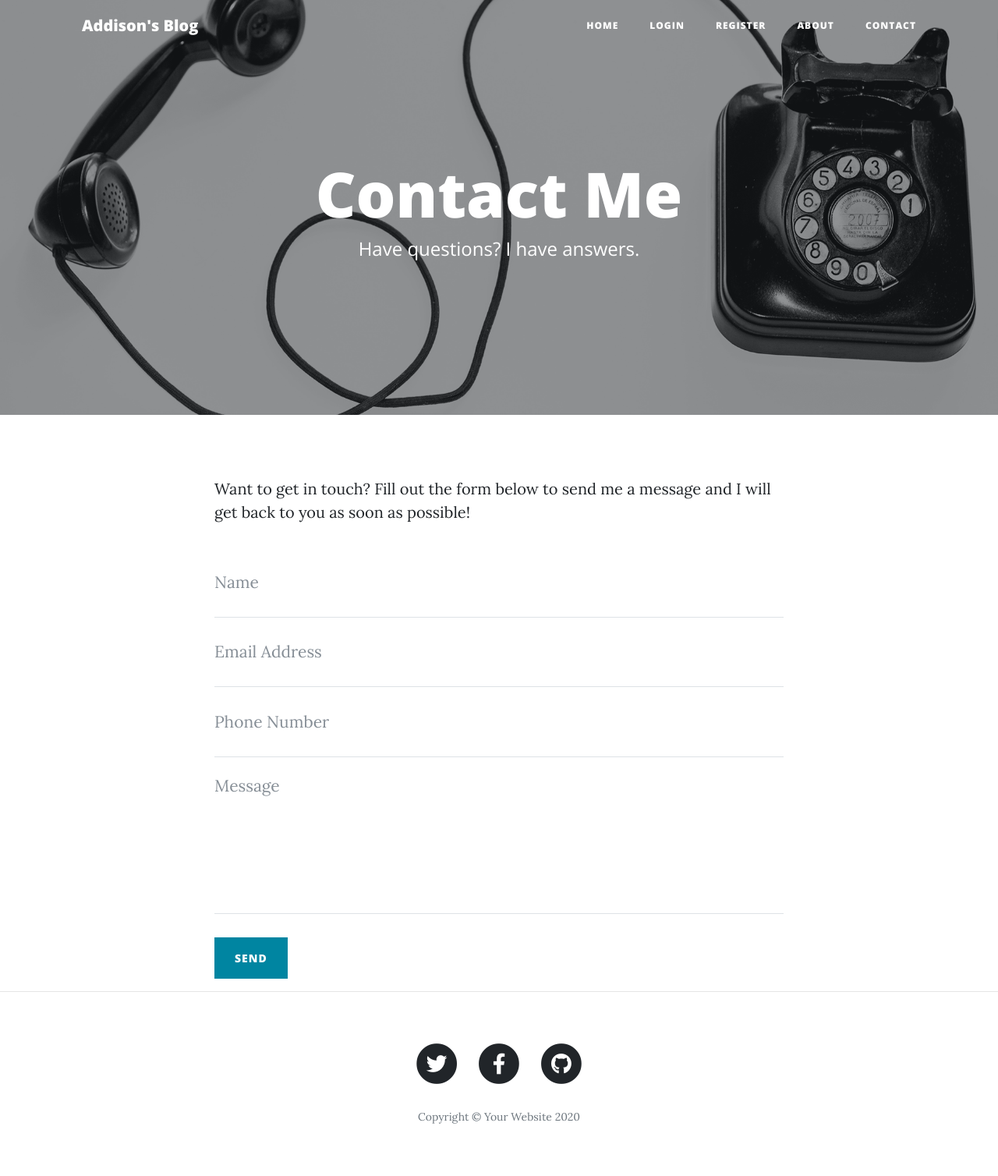
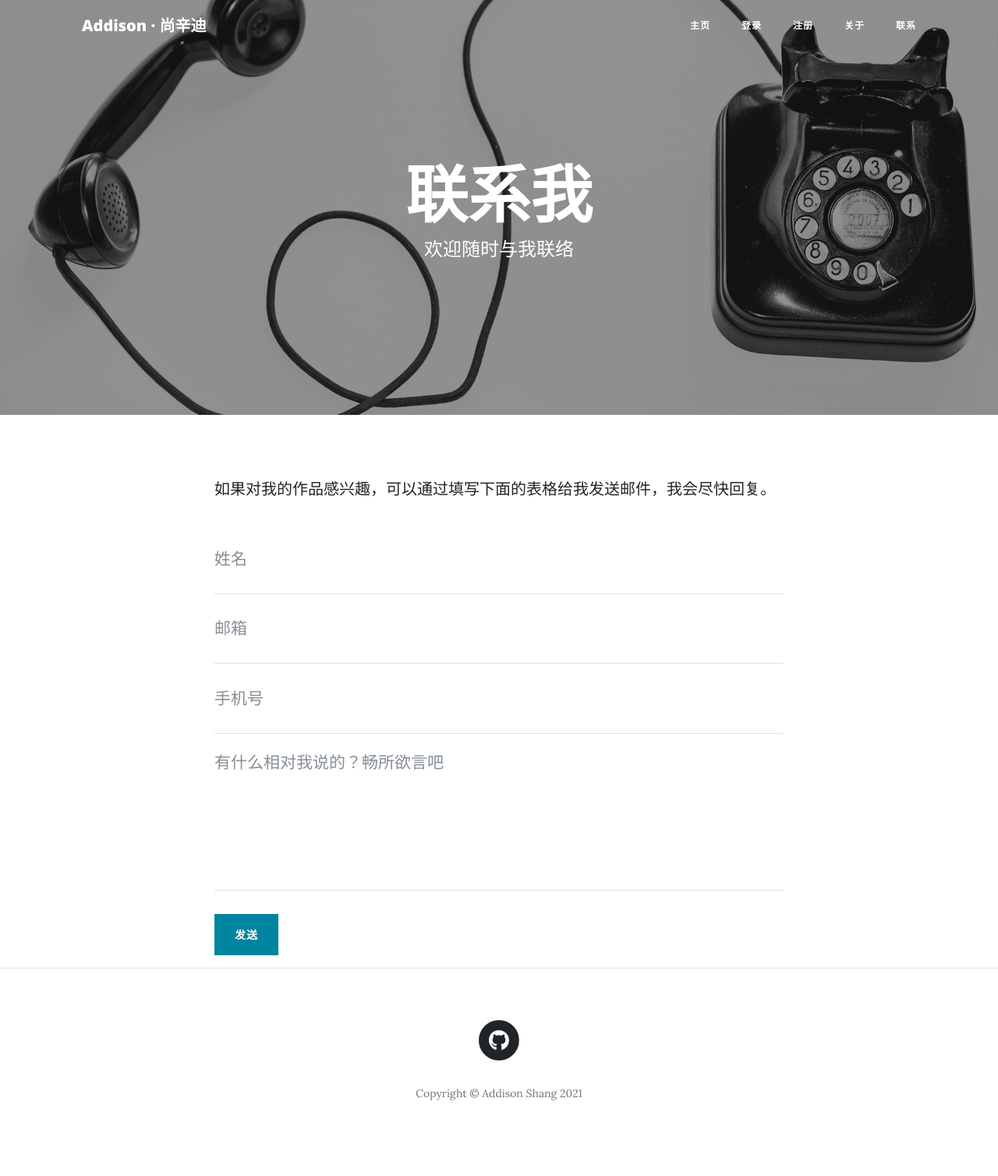
Before and after one commit to XindiShang/Addison-Blog, a Flask app: page /contact in a window 1280 px wide. Shown: the whole page at 78% size. After the commit the page ends 1411 px from the top, so only its background shows below. Run offline with Flask 2, Linux system fonts and the light colour scheme; some libraries are stand-ins or nearby versions.

Commit message:
Change Language

```diff
--- a/templates/contact.html
+++ b/templates/contact.html
@@ -7,8 +7,8 @@
       <div class="row">
         <div class="col-lg-8 col-md-10 mx-auto">
           <div class="page-heading">
-            <h1>Contact Me</h1>
-            <span class="subheading">Have questions? I have answers.</span>
+            <h1>联系我</h1>
+            <span class="subheading">欢迎随时与我联络</span>
           </div>
         </div>
       </div>
@@ -19,42 +19,42 @@
   <div class="container">
     <div class="row">
       <div class="col-lg-8 col-md-10 mx-auto">
-        <p>Want to get in touch? Fill out the form below to send me a message and I will get back to you as soon as possible!</p>
+        <p>如果对我的作品感兴趣，可以通过填写下面的表格给我发送邮件，我会尽快回复。</p>
         <!-- Contact Form - Enter your email address on line 19 of the mail/contact_me.php file to make this form work. -->
         <!-- WARNING: Some web hosts do not allow emails to be sent through forms to common mail hosts like Gmail or Yahoo. It's recommended that you use a private domain email address! -->
         <!-- To use the contact form, your site must be on a live web host with PHP! The form will not work locally! -->
         <form name="sentMessage" id="contactForm" novalidate>
           <div class="control-group">
             <div class="form-group floating-label-form-group controls">
-              <label>Name</label>
-              <input type="text" class="form-control" placeholder="Name" id="name" required data-validation-required-message="Please enter your name.">
+              <label>姓名</label>
+              <input type="text" class="form-control" placeholder="姓名" id="name" required data-validation-required-message="Please enter your name.">
               <p class="help-block text-danger"></p>
             </div>
           </div>
           <div class="control-group">
             <div class="form-group floating-label-form-group controls">
-              <label>Email Address</label>
-              <input type="email" class="form-control" placeholder="Email Address" id="email" required data-validation-required-message="Please enter your email address.">
+              <label>邮箱</label>
+              <input type="email" class="form-control" placeholder="邮箱" id="email" required data-validation-required-message="Please enter your email address.">
               <p class="help-block text-danger"></p>
             </div>
           </div>
           <div class="control-group">
             <div class="form-group col-xs-12 floating-label-form-group controls">
-              <label>Phone Number</label>
-              <input type="tel" class="form-control" placeholder="Phone Number" id="phone" required data-validation-required-message="Please enter your phone number.">
+              <label>手机号</label>
+              <input type="tel" class="form-control" placeholder="手机号" id="phone" required data-validation-required-message="Please enter your phone number.">
               <p class="help-block text-danger"></p>
             </div>
           </div>
           <div class="control-group">
             <div class="form-group floating-label-form-group controls">
-              <label>Message</label>
-              <textarea rows="5" class="form-control" placeholder="Message" id="message" required data-validation-required-message="Please enter a message."></textarea>
+              <label>留言</label>
+              <textarea rows="5" class="form-control" placeholder="有什么相对我说的？畅所欲言吧" id="message" required data-validation-required-message="Please enter a message."></textarea>
               <p class="help-block text-danger"></p>
             </div>
           </div>
           <br>
           <div id="success"></div>
-          <button type="submit" class="btn btn-primary" id="sendMessageButton">Send</button>
+          <button type="submit" class="btn btn-primary" id="sendMessageButton">发送</button>
         </form>
       </div>
     </div>
--- a/templates/footer.html
+++ b/templates/footer.html
@@ -5,23 +5,7 @@
         <div class="col-lg-8 col-md-10 mx-auto">
           <ul class="list-inline text-center">
             <li class="list-inline-item">
-              <a href="#">
-                <span class="fa-stack fa-lg">
-                  <i class="fas fa-circle fa-stack-2x"></i>
-                  <i class="fab fa-twitter fa-stack-1x fa-inverse"></i>
-                </span>
-              </a>
-            </li>
-            <li class="list-inline-item">
-              <a href="#">
-                <span class="fa-stack fa-lg">
-                  <i class="fas fa-circle fa-stack-2x"></i>
-                  <i class="fab fa-facebook-f fa-stack-1x fa-inverse"></i>
-                </span>
-              </a>
-            </li>
-            <li class="list-inline-item">
-              <a href="#">
+              <a href="https://github.com/XindiShang" target="_blank">
                 <span class="fa-stack fa-lg">
                   <i class="fas fa-circle fa-stack-2x"></i>
                   <i class="fab fa-github fa-stack-1x fa-inverse"></i>
@@ -29,7 +13,7 @@
               </a>
             </li>
           </ul>
-          <p class="copyright text-muted">Copyright &copy; Your Website 2020</p>
+          <p class="copyright text-muted">Copyright &copy; Addison Shang 2021</p>
         </div>
       </div>
     </div>
--- a/templates/header.html
+++ b/templates/header.html
@@ -8,7 +8,7 @@
   <meta name="description" content="">
   <meta name="author" content="">
 
-  <title>Addison's Blog</title>
+  <title>Addison · 尚辛迪</title>
 
   <!-- Bootstrap core CSS -->
   <link href="{{ url_for('static', filename='vendor/bootstrap/css/bootstrap.min.css') }}" rel="stylesheet">
@@ -28,7 +28,7 @@
   <!-- Navigation -->
   <nav class="navbar navbar-expand-lg navbar-light fixed-top" id="mainNav">
     <div class="container">
-      <a class="navbar-brand" href="{{url_for('get_all_posts')}}">Addison's Blog</a>
+      <a class="navbar-brand" href="{{url_for('get_all_posts')}}">Addison · 尚辛迪</a>
       <button class="navbar-toggler navbar-toggler-right" type="button" data-toggle="collapse" data-target="#navbarResponsive" aria-controls="navbarResponsive" aria-expanded="false" aria-label="Toggle navigation">
         Menu
         <i class="fas fa-bars"></i>
@@ -36,26 +36,26 @@
       <div class="collapse navbar-collapse" id="navbarResponsive">
         <ul class="navbar-nav ml-auto">
           <li class="nav-item">
-            <a class="nav-link" href="{{ url_for('get_all_posts') }}">Home</a>
+            <a class="nav-link" href="{{ url_for('get_all_posts') }}">主页</a>
           </li>
           {% if not current_user.is_authenticated: %}
           <li class="nav-item">
-            <a class="nav-link" href="{{ url_for('login') }}">Login</a>
+            <a class="nav-link" href="{{ url_for('login') }}">登录</a>
           </li>
           <li class="nav-item">
-            <a class="nav-link" href="{{ url_for('register') }}">Register</a>
+            <a class="nav-link" href="{{ url_for('register') }}">注册</a>
           </li>
           {% else: %}
           <li class="nav-item">
-            <a class="nav-link" href="{{ url_for('logout') }}">Log Out</a>
+            <a class="nav-link" href="{{ url_for('logout') }}">退出登录</a>
           </li>
           {% endif %}
 
           <li class="nav-item">
-            <a class="nav-link" href="{{ url_for('about') }}">About</a>
+            <a class="nav-link" href="{{ url_for('about') }}">关于</a>
           </li>
           <li class="nav-item">
-            <a class="nav-link" href="{{ url_for('contact') }}">Contact</a>
+            <a class="nav-link" href="{{ url_for('contact') }}">联系</a>
           </li>
         </ul>
       </div>
--- a/templates/login.html
+++ b/templates/login.html
@@ -11,8 +11,8 @@
       <div class="row">
         <div class="col-lg-8 col-md-10 mx-auto">
           <div class="page-heading">
-            <h1>Log In</h1>
-            <span class="subheading">Welcome Back!</span>
+            <h1>登录</h1>
+            <span class="subheading">欢迎回来！</span>
           </div>
         </div>
       </div>
--- a/templates/make-post.html
+++ b/templates/make-post.html
@@ -11,11 +11,11 @@
         <div class="col-lg-8 col-md-10 mx-auto">
           <div class="page-heading">
             {% if is_edit: %}
-            <h1>Edit Post</h1>
+            <h1>编辑</h1>
             {% else: %}
-            <h1>New Post</h1>
+            <h1>创建</h1>
             {% endif %}
-            <span class="subheading">You're going to make a great blog post!</span>
+            <span class="subheading">写点有意思的东西吧</span>
           </div>
         </div>
       </div>
--- a/templates/post.html
+++ b/templates/post.html
@@ -29,8 +29,7 @@
                 {% if current_user.id == 1: %}
 
                 <div class="clearfix">
-                    <a class="btn btn-primary float-right" href="{{url_for('edit_post', post_id=post.id)}}">Edit
-                        Post</a>
+                    <a class="btn btn-primary float-right" href="{{url_for('edit_post', post_id=post.id)}}">编辑</a>
                 </div>
                 {% endif %}
 
--- a/templates/register.html
+++ b/templates/register.html
@@ -11,8 +11,8 @@
       <div class="row">
         <div class="col-lg-8 col-md-10 mx-auto">
           <div class="page-heading">
-            <h1>Register</h1>
-            <span class="subheading">Start Contributing to the Blog!</span>
+            <h1>注册</h1>
+            <span class="subheading">发点有意思的内容吧</span>
           </div>
         </div>
       </div>
```
Also changed, not shown: forms.py (+15 -15 lines), templates/about.html (+12 -5 lines), templates/index.html (+4 -4 lines).
